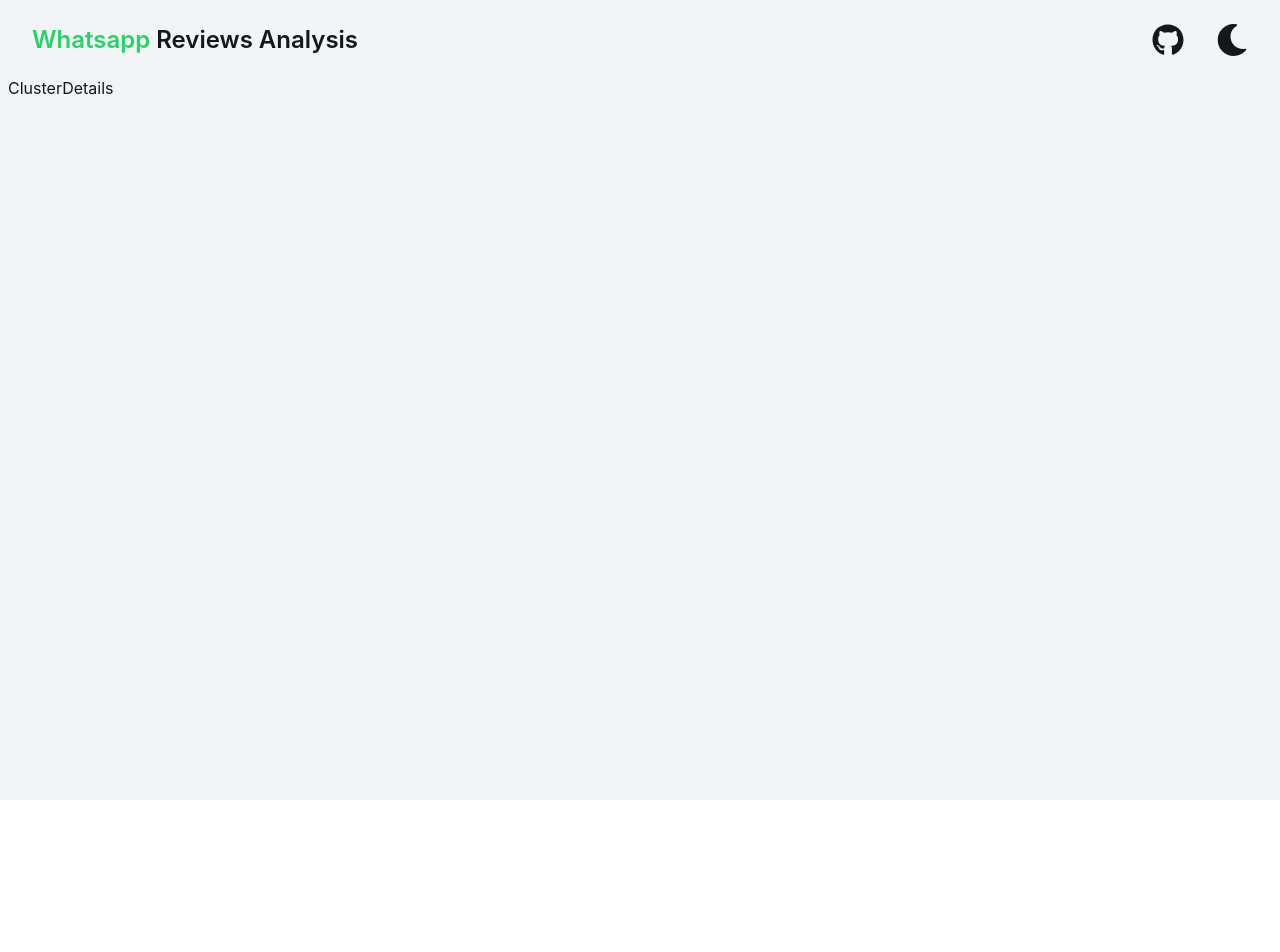
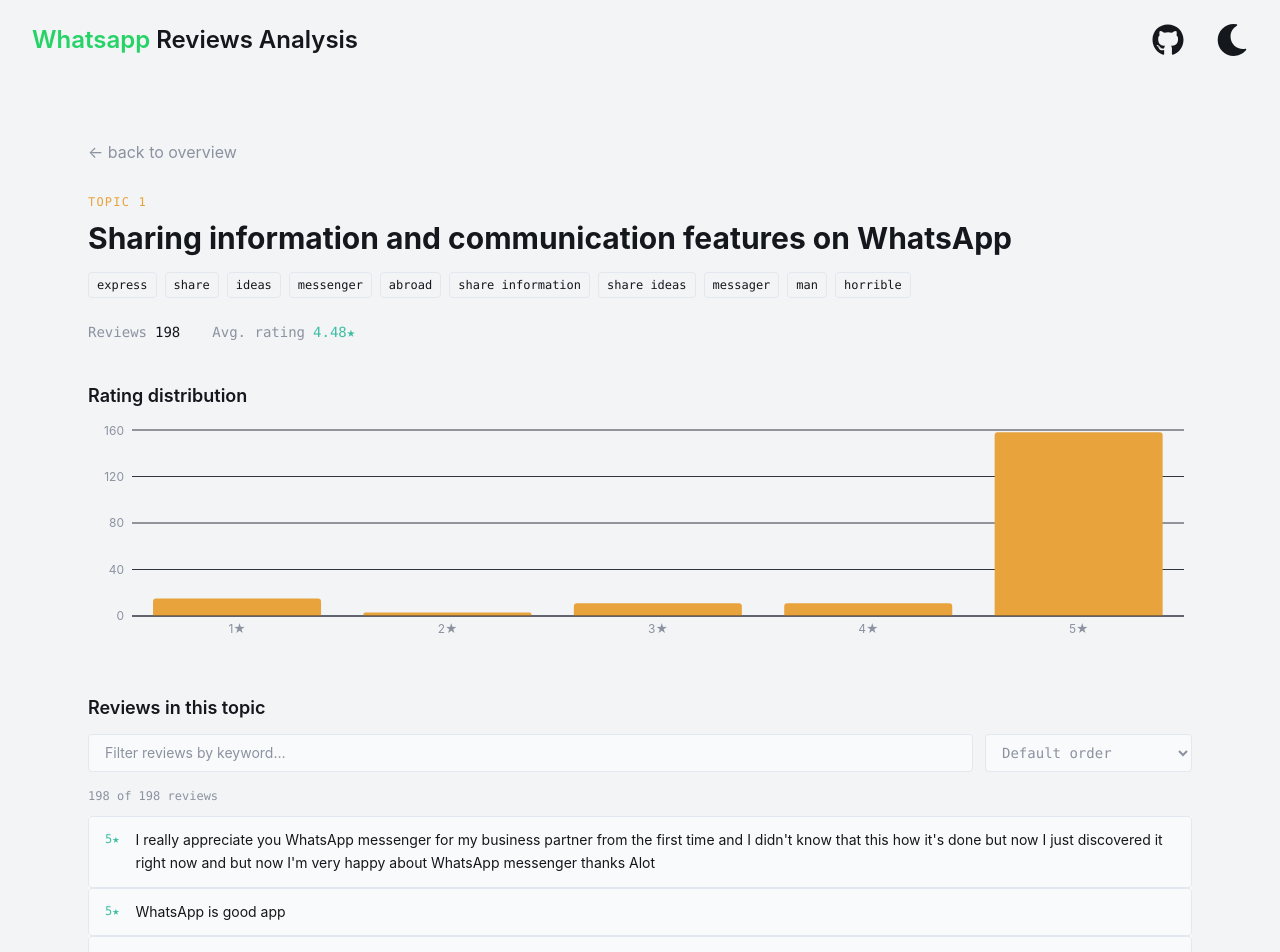
Before and after one commit to RalphSaridar369/whatsapp-reviews-insights, a React (Vite) app in the folder app/: page /cluster/1 in a window 1280 px wide. Shown: the top 952 px of the page. Before the commit the page ends 800 px from the top, so only its background shows below. Built offline with nearby package versions, Linux system fonts and the light colour scheme.

Commit message:
Done with Cluster Details page

```diff
--- a/app/package.json
+++ b/app/package.json
@@ -16,6 +16,7 @@
     "react-dom": "^19.2.8",
     "react-icons": "^5.7.0",
     "react-router-dom": "^7.18.2",
+    "recharts": "^3.10.1",
     "tailwindcss": "^4.3.3"
   },
   "devDependencies": {
--- a/app/src/components/ClustersList.tsx
+++ b/app/src/components/ClustersList.tsx
@@ -10,9 +10,9 @@
 }
 
 const scoreColor = (score: number, isBackground = false) => {
-  if (score <= 2.5) return `${isBackground && "bg-"}bad`;
-  if (score <= 3.8) return `${isBackground && "bg-"}avg`;
-  return `${isBackground && "bg-"}good`;
+  if (score <= 2.5) return isBackground ? "bg-bad" : "text-bad";
+  if (score <= 3.8) return isBackground ? "bg-avg" : "text-avg";
+  return isBackground ? "bg-good" : "text-good";
 };
 
 const ClusterCard = ({
@@ -21,13 +21,15 @@
   cluster: ClusterSummary & { widthPct: number };
 }) => {
   return (
-    <Link to={`/cluster/${cluster.Topic}`} >
+    <Link to={`/cluster/${cluster.Topic}`}>
       <div className="bg-cd-background flex flex-1 py-2 px-3 border flex-col gap-2">
         <div className="flex flex-row justify-between">
           <p>{cluster.description}</p>
           <div className="flex flex-row gap-4">
-            <p className="text-gray">{cluster.Count} reviews</p>
-            <p className={`text-${scoreColor(cluster.avg_score)}`}>
+            <p className="text-gray">
+              {cluster.Count} reviews
+            </p>
+            <p className={scoreColor(cluster.avg_score)}>
               {cluster.avg_score.toFixed(2)}★
             </p>
           </div>
@@ -53,9 +55,9 @@
   const [sortValue, setSortValue] = useState(0);
 
   const data = useMemo(() => {
-    const list = clusters;
-    const maxCount = Math.max(...list.map((c) => c.Count), 1);
-    const sorted = [...list].sort((a, b) => {
+    const maxCount = Math.max(...clusters.map((c) => c.Count), 1);
+
+    const sorted = [...clusters].sort((a, b) => {
       switch (sortValue) {
         case 0:
           return b.Count - a.Count;
@@ -63,52 +65,61 @@
           return b.avg_score - a.avg_score;
         case 2:
           return a.avg_score - b.avg_score;
+        default:
+          return b.Count - a.Count;
       }
     });
-    console.log(
-      typeof parseFloat(((sorted[2].Count / maxCount) * 100).toFixed(2))
-    );
+
     return sorted.map((c) => ({
       ...c,
-      widthPct: parseFloat(((c.Count / maxCount) * 100).toFixed(2)),
+      widthPct: Number(((c.Count / maxCount) * 100).toFixed(2)),
     }));
   }, [clusters, sortValue]);
 
   return (
     <div className="flex flex-col">
-      <div className="flex flex-row justify-between">
+      <div className="flex flex-row justify-between items-center">
         <h2>Topic signal</h2>
         <div className="flex flex-row gap-2 items-center">
           <p>Sort by:</p>
-          <div
+          <button
             onClick={() => setSortValue(0)}
             className={`${
-              sortValue === 0 ? "text-avg border-avg" : "text-gray"
+              sortValue === 0
+                ? "text-avg border-avg"
+                : "text-gray"
             } filter-border py-1 px-4 mx-2 hover:cursor-pointer`}
           >
             Volume
-          </div>
-          <div
+          </button>
+          <button
             onClick={() => setSortValue(1)}
             className={`${
-              sortValue === 1 ? "text-avg border-avg" : "text-gray"
+              sortValue === 1
+                ? "text-avg border-avg"
+                : "text-gray"
             } filter-border py-1 px-4 mx-2 hover:cursor-pointer`}
           >
             Best First
-          </div>
-          <div
+          </button>
+          <button
             onClick={() => setSortValue(2)}
             className={`${
-              sortValue === 2 ? "text-avg border-avg" : "text-gray"
+              sortValue === 2
+                ? "text-avg border-avg"
+                : "text-gray"
             } filter-border py-1 px-4 mx-2 hover:cursor-pointer`}
           >
             Worst First
-          </div>
+          </button>
         </div>
       </div>
       <div className="flex flex-col gap-4 my-4">
-        {data.map((c, index) => (
-          <ClusterCard cluster={c} key={index} />
+        {data.map((cluster) => (
+          <ClusterCard
+            key={cluster.Topic}
+            cluster={cluster}
+          />
         ))}
       </div>
     </div>
--- /dev/null
+++ b/app/src/components/Overlay.tsx
@@ -0,0 +1,9 @@
+const Overlay = ({children}) => {
+  return (
+    <section className="flex flex-col max-w-6xl mx-auto px-6 py-16">
+        {children}
+    </section>
+  )
+}
+
+export default Overlay
--- /dev/null
+++ b/app/src/components/Reviews.tsx
@@ -0,0 +1,82 @@
+import { useMemo, useState } from "react";
+
+type SortKey = "default" | "score_asc" | "score_desc";
+
+const scoreColor = (score: number) => {
+    if (score <= 2.5) return "text-bad";
+    if (score <= 3.8) return "text-avg";
+    return "text-good";
+  };
+
+export function Reviews({
+  reviews,
+}: {
+  reviews: {
+    review: string;
+    score: number;
+  }[];
+}) {
+  const [query, setQuery] = useState("");
+  const [sortKey, setSortKey] = useState<SortKey>("default");
+
+  const filtered = useMemo(() => {
+    let list = reviews;
+    if (query.trim()) {
+      const q = query.toLowerCase();
+      list = list.filter((r) => r.review.toLowerCase().includes(q));
+    }
+    if (sortKey === "score_asc")
+      list = [...list].sort((a, b) => a.score - b.score);
+    if (sortKey === "score_desc")
+      list = [...list].sort((a, b) => b.score - a.score);
+    return list;
+  }, [reviews, query, sortKey]);
+
+  return (
+    <div>
+      <div className="flex flex-col sm:flex-row gap-3 mb-4">
+        <input
+          value={query}
+          onChange={(e) => setQuery(e.target.value)}
+          placeholder="Filter reviews by keyword…"
+          className="flex-1 bg-cd-background border rounded-sm px-4 py-2 text-sm placeholder:text-gray focus:outline-none"
+        />
+        <select
+          value={sortKey}
+          onChange={(e) => setSortKey(e.target.value as SortKey)}
+          className="bg-cd-background border rounded-sm px-3 py-2 text-sm font-mono text-gray"
+        >
+          <option value="default">Default order</option>
+          <option value="score_asc">Lowest rated first</option>
+          <option value="score_desc">Highest rated first</option>
+        </select>
+      </div>
+
+      <p className="font-mono text-xs text-gray mb-3">
+        {filtered.length} of {reviews.length} reviews
+      </p>
+
+      <div className="flex flex-col bg-cd-background">
+        {filtered.length === 0 && (
+          <p className="px-4 py-6 text-gray text-sm">
+            No reviews match &ldquo;{query}&rdquo;.
+          </p>
+        )}
+        {filtered.slice(0, 200).map((r, i) => (
+          <div key={i} className="px-4 py-3 flex gap-4 border">
+            <span className={`font-mono text-xs ${scoreColor(r.score)} shrink-0 pt-0.5`}>
+              {r.score}★
+            </span>
+            <p className="text-sm text-text leading-relaxed">{r.review}</p>
+          </div>
+        ))}
+      </div>
+      {filtered.length > 200 && (
+        <p className="font-mono text-xs text-gray mt-3">
+          Showing first 200 of {filtered.length} — narrow your filter to see
+          more precisely.
+        </p>
+      )}
+    </div>
+  );
+}
--- /dev/null
+++ b/app/src/components/ScoreHistogram.tsx
@@ -0,0 +1,34 @@
+import { Bar, BarChart, ResponsiveContainer, XAxis, YAxis, Tooltip, CartesianGrid } from "recharts";
+
+export function ScoreHistogram({ data }: { data: { score: number; count: number }[] }) {
+  return (
+    <div className="h-56">
+      <ResponsiveContainer width="100%" height="100%">
+        <BarChart data={data} margin={{ top: 8, right: 8, bottom: 0, left: -16 }}>
+          <CartesianGrid stroke="#2E3440" vertical={false} />
+          <XAxis
+            dataKey="score"
+            tickFormatter={(v) => `${v}★`}
+            stroke="#8B92A0"
+            fontSize={12}
+            tickLine={false}
+            axisLine={{ stroke: "#2E3440" }}
+          />
+          <YAxis stroke="#8B92A0" fontSize={12} tickLine={false} axisLine={false} />
+          <Tooltip
+            cursor={{ fill: "#232833" }}
+            contentStyle={{
+              background: "#1C2128",
+              border: "1px solid #2E3440",
+              borderRadius: 4,
+              fontSize: 12,
+              fontFamily: "'IBM Plex Mono', monospace",
+            }}
+            labelFormatter={(v) => `${v} star`}
+          />
+          <Bar dataKey="count" fill="#E8A33D" radius={[3, 3, 0, 0]} />
+        </BarChart>
+      </ResponsiveContainer>
+    </div>
+  );
+}
--- a/app/src/pages/ClusterDetails.tsx
+++ b/app/src/pages/ClusterDetails.tsx
@@ -1,7 +1,84 @@
-const ClusterDetails = () => {
-  return (
-    <div>ClusterDetails</div>
-  )
+import { Link, useParams } from "react-router-dom";
+import Overlay from "../components/Overlay";
+import clusters from "../data/clusters.json";
+import reviews from "../data/reviews.json";
+import { ScoreHistogram } from "../components/ScoreHistogram";
+import { Reviews } from "../components/Reviews";
+
+const scoreColor = (score: number) => {
+  if (score <= 2.5) return "text-bad";
+  if (score <= 3.8) return "text-avg";
+  return "text-good";
+};
+
+const scoreDistribution = (
+  reviews: {review:string, score:number}[]
+): { score: number; count: number }[] => {
+  return [1, 2, 3, 4, 5].map((score) => ({
+    score,
+    count: reviews.filter((r) => Math.round(r.score) === score).length,
+  }));
 }
 
-export default ClusterDetails
+const ClusterDetails = () => {
+  const { id } = useParams<{ id: string }>();
+  const cluster = clusters.find((c) => c.Topic === parseInt(id));
+  const reviews_ = reviews.find((item)=>item.topic === parseInt(id)).reviews
+  const histogram = scoreDistribution(reviews_)
+
+  return (
+    <Overlay>
+      <Link
+        to="/"
+        className="flex flex-row gap-4 items-center text-gray hover:text-avg"
+      >
+        ← back to overview
+      </Link>
+      <header className="mt-6 mb-10">
+        <span className="font-mono text-xs uppercase tracking-widest text-avg">
+          Topic {cluster.Topic}
+        </span>
+        <h1 className="font-display text-3xl mt-2 mb-4">
+          {cluster.Topic === -1
+            ? "Unclustered / no clear theme"
+            : cluster.description}
+        </h1>
+
+        <div className="flex flex-wrap gap-2 mb-6">
+          {cluster.Representation.map((key) => (
+            <span
+              key={key}
+              className="font-mono text-xs px-2 py-1 border border-border rounded-sm text-muted"
+            >
+              {key}
+            </span>
+          ))}
+        </div>
+
+        <div className="flex gap-8 font-mono text-sm">
+          <div className="flex flex-row gap-2">
+            <span className="text-gray">Reviews</span>
+            <span className="text-text">{cluster.Count}</span>
+          </div>
+          <div className="flex flex-row gap-2">
+            <span className="text-gray">Avg. rating</span>
+            <span className={scoreColor(cluster.avg_score)}>
+              {cluster.avg_score.toFixed(2)}★
+            </span>
+          </div>
+        </div>
+      </header>
+      <section className="mb-12">
+        <h2 className="font-display text-lg mb-3">Rating distribution</h2>
+        <ScoreHistogram data={histogram} />
+      </section>
+
+      <section>
+        <h2 className="font-display text-lg mb-3">Reviews in this topic</h2>
+        <Reviews reviews={reviews_} />
+      </section>
+    </Overlay>
+  );
+};
+
+export default ClusterDetails;
--- a/app/src/pages/Home.tsx
+++ b/app/src/pages/Home.tsx
@@ -1,5 +1,6 @@
 import ClustersList from "../components/ClustersList";
 import HomeCard from "../components/HomeCard";
+import Overlay from "../components/Overlay";
 import clusters from "../data/clusters.json";
 
 const cards = [
@@ -26,7 +27,7 @@
 
 const Home = () => {
   return (
-    <section className="flex flex-col max-w-6xl mx-auto px-6 py-16">
+      <Overlay>
         <div>
           <h1>What reviewers are actually saying</h1>
           <p className="text-gray">
@@ -41,7 +42,7 @@
           ))}
         </div>
         <ClustersList clusters={clusters} />
-    </section>
+      </Overlay>
   );
 };
 
```
Also changed, not shown: 1 other file (tests, documents, lock files or other folders). Lines whose indentation alone changed are shown as unchanged.
